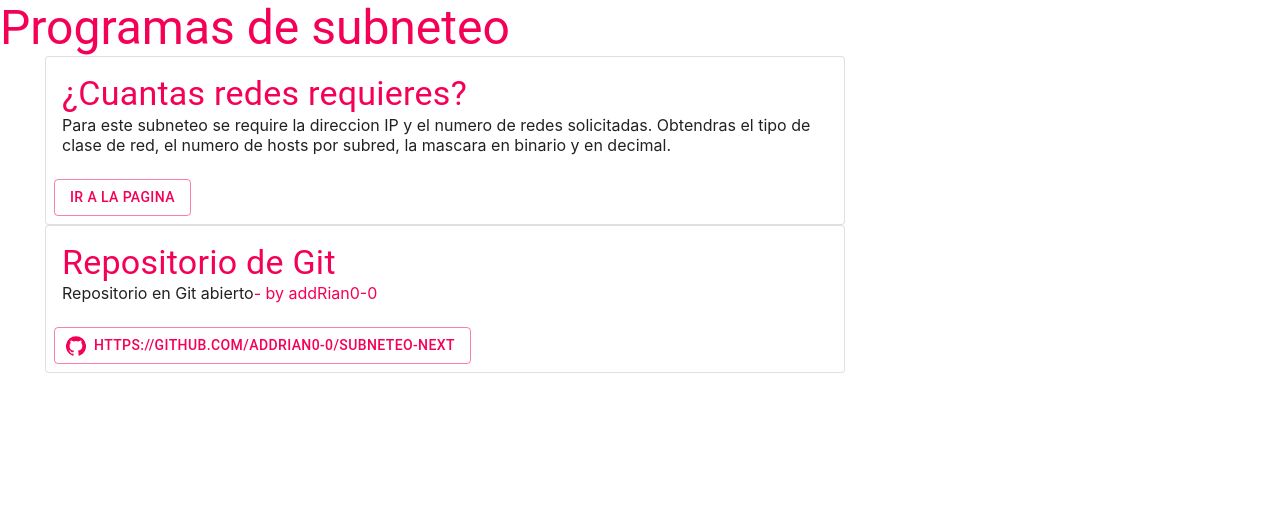
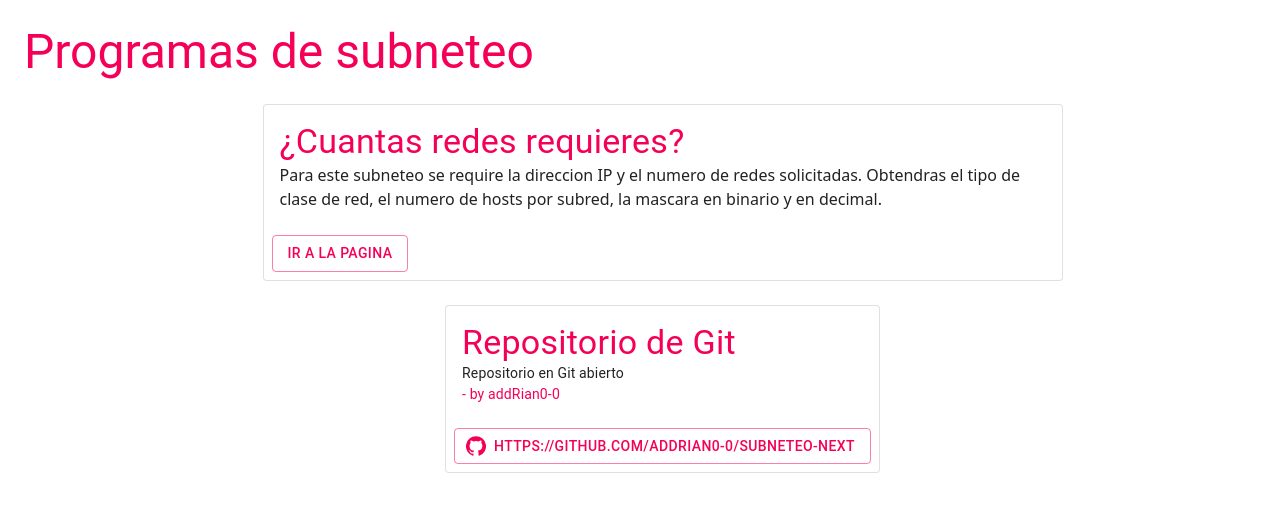
Before and after one commit to addRian0-0/SubneteoApp, a Next.js app: page / in a window 1280 px wide. Shown: the top 512 px of the page. Built offline with nearby package versions, Linux system fonts and the light colour scheme.

Commit message:
correccion crossorigin

```diff
--- a/components/appbar.jsx
+++ b/components/appbar.jsx
@@ -16,12 +16,12 @@ import DraftsIcon from '@material-ui/icons/Drafts';
 import SendIcon from '@material-ui/icons/Send';
 import ArrowBackIcon from '@material-ui/icons/ArrowBack';
 
+import "bootstrap/dist/css/bootstrap.min.css";
+
 export default function Appbar(props) {
     return (
         <div>
             <Head>
-                <link href="https://cdn.jsdelivr.net/npm/bootstrap@5.1.1/dist/css/bootstrap.min.css" rel="stylesheet"
-                    integrity="sha384-F3w7mX95PdgyTmZZMECAngseQB83DfGTowi0iMjiWaeVhAn4FJkqJByhZMI3AhiU" crossorigin="anonymous" />
                 <title>Programa de subneteo</title>
             </Head>
             <AppBar position="static" color={props.colorChildren} >
--- a/package.json
+++ b/package.json
@@ -12,6 +12,7 @@
     "@material-ui/core": "^4.12.3",
     "@material-ui/icons": "^4.11.2",
     "@material-ui/lab": "^4.0.0-alpha.60",
+    "bootstrap": "^5.1.1",
     "next": "11.1.2",
     "react": "17.0.2",
     "react-dom": "17.0.2"
--- a/pages/index.js
+++ b/pages/index.js
@@ -12,13 +12,13 @@ import Button from '@material-ui/core/Button';
 import Typography from '@material-ui/core/Typography';
 import GitHubIcon from '@material-ui/icons/GitHub';
 
+import "bootstrap/dist/css/bootstrap.min.css";
+
 export default function Home() {
 
   return (
     <div>
       <Head>
-        <link href="https://cdn.jsdelivr.net/npm/bootstrap@5.1.1/dist/css/bootstrap.min.css" rel="stylesheet"
-          integrity="sha384-F3w7mX95PdgyTmZZMECAngseQB83DfGTowi0iMjiWaeVhAn4FJkqJByhZMI3AhiU" crossorigin="anonymous" />
         <title>Programa de subneteo</title>
       </Head>
 
@@ -32,7 +32,7 @@ export default function Home() {
             <Typography color="secondary" variant="h4" component="h2">
               ¿Cuantas redes requieres?
             </Typography>
-            <Typography variant="body2" variant="p">
+            <Typography variant="body2" variant="body">
               Para este subneteo se require la direccion IP y el numero de redes solicitadas.
               Obtendras el tipo de clase de red, el numero de hosts por subred, la mascara en binario y en decimal.
             </Typography>
@@ -52,10 +52,10 @@ export default function Home() {
             <Typography color="secondary" variant="h4" component="h2">
               Repositorio de Git
             </Typography>
-            <Typography variant="body2" variant="p" >
+            <Typography variant="body2" >
               Repositorio en Git abierto
             </Typography>
-            <Typography color="secondary" variant="body2" variant="p" >
+            <Typography color="secondary" variant="body2">
               - by addRian0-0
             </Typography>
           </CardContent>
```
Also changed, not shown: 1 other file (tests, documents, lock files or other folders).
